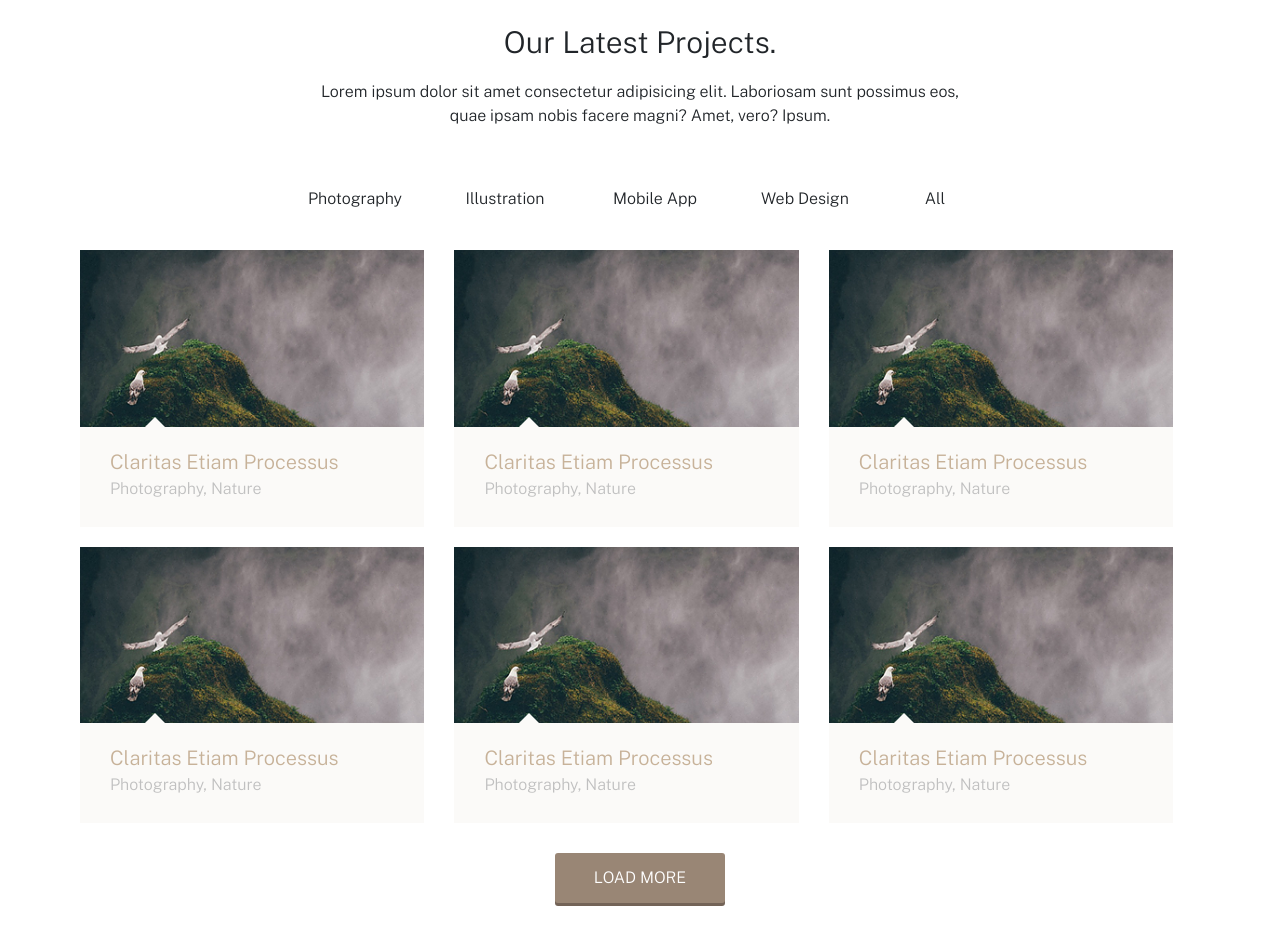
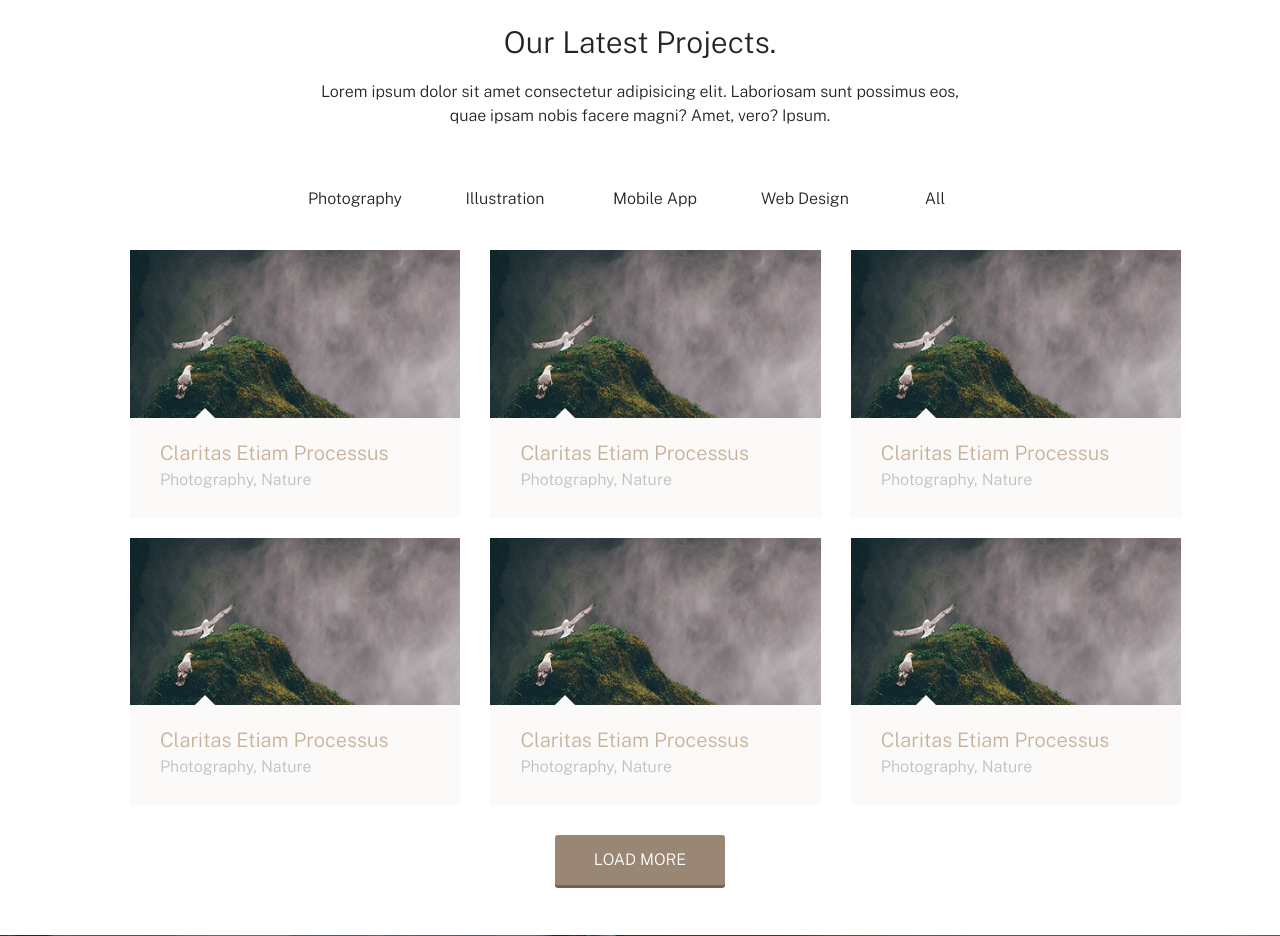
Before and after one commit to Asen12345/Asen12345.github.io, a PHP site: page / in a window 1280 px wide. Shown: the part 1774-2710 px from the top of the page. Run offline with PHP 8.4, Linux system fonts and the light colour scheme; some libraries are stand-ins or nearby versions.

Commit message:
Add files via upload

```diff
--- a/style.css
+++ b/style.css
@@ -413,7 +413,7 @@ margin-top: 40px;
 
    float: left;
    width: 100%;
-   padding-left: 50px;
+   padding-left: 100px;
 
 }
 .pro1{
```
